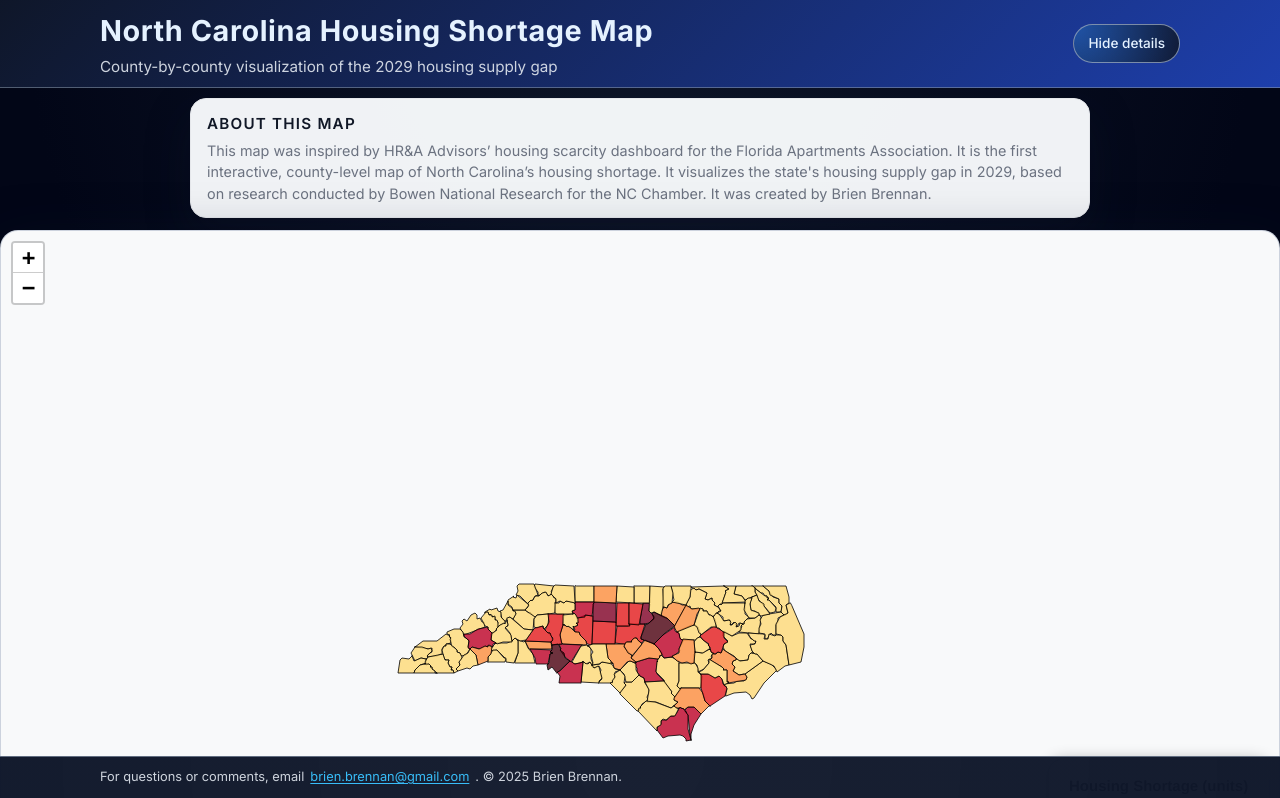
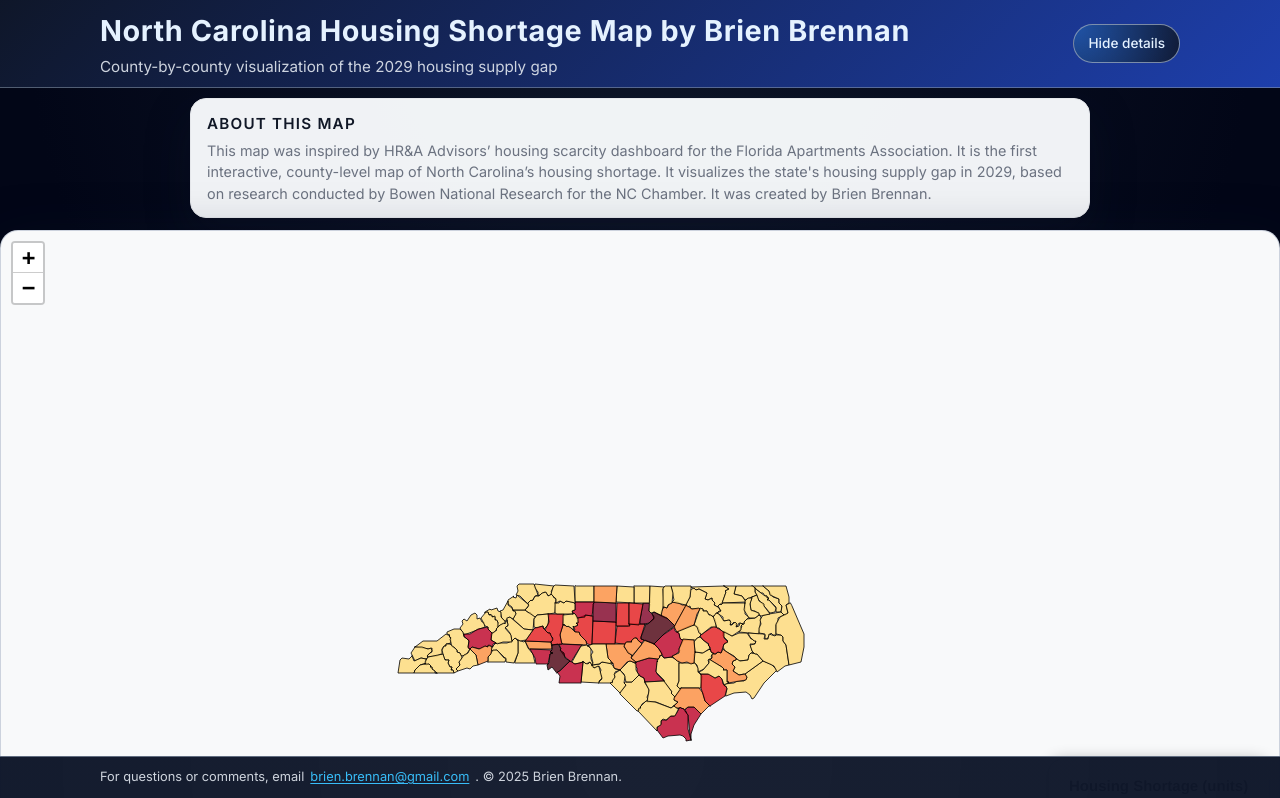
Before and after one commit to Brennan919/nc-housing-map, a Next.js app: page / in a window 1280 px wide. Shown: the top 798 px of the page. Built offline with nearby package versions, Linux system fonts and the light colour scheme.

Commit message:
Added name to header

```diff
--- a/app/page.js
+++ b/app/page.js
@@ -15,7 +15,7 @@ export default function Home() {
         <div className="site-header-inner">
           <div className="site-title-block">
             <h1 className="site-title">
-              North Carolina Housing Shortage Map
+              North Carolina Housing Shortage Map by Brien Brennan
             </h1>
             <p className="site-subtitle">
               County-by-county visualization of the 2029 housing supply gap
```
